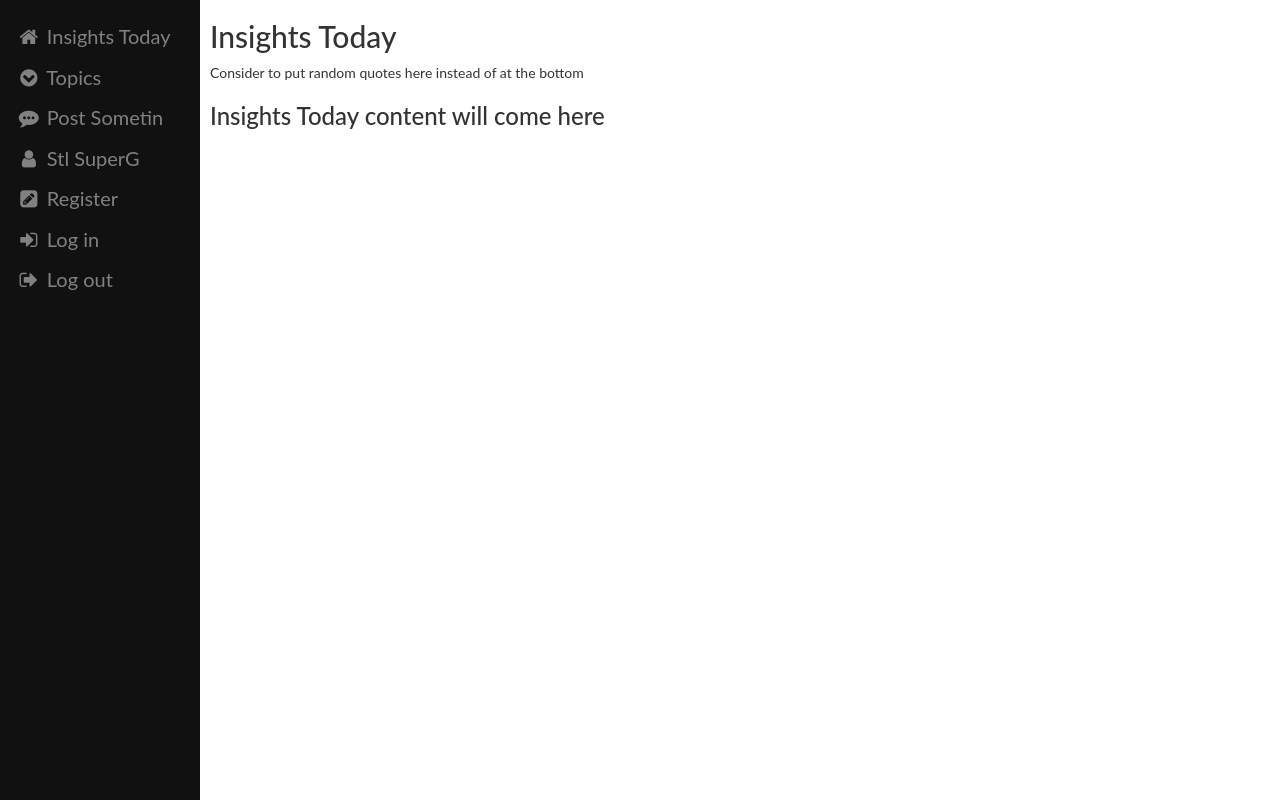
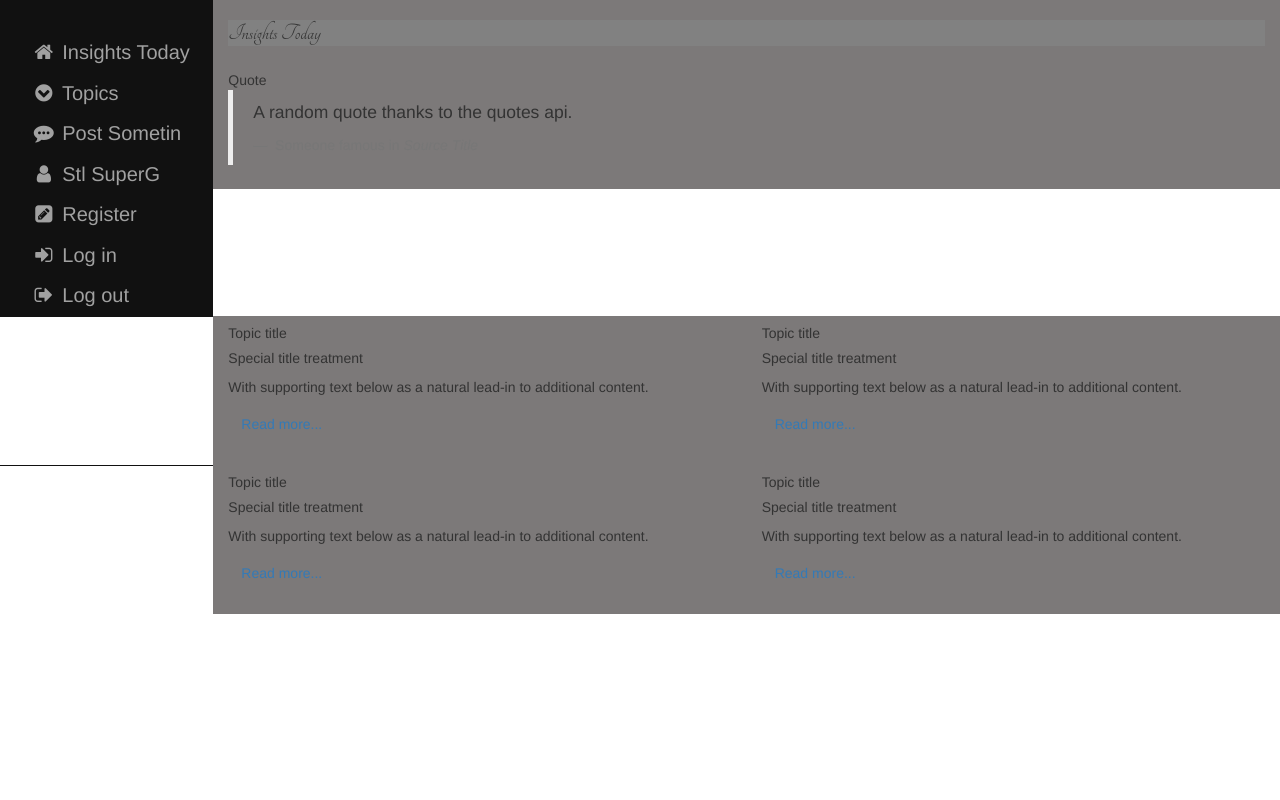
Before and after one commit to RkNyra/Insights-Today, a Flask app: page / in a window 1280 px wide. Run offline with Flask 2, Linux system fonts and the light colour scheme; some libraries are stand-ins or nearby versions; some web fonts are replaced.

Commit message:
create the application's landing page which is the first page users get on visiting the site

```diff
--- a/app/static/css/custom.css
+++ b/app/static/css/custom.css
@@ -1,35 +1,46 @@
-body {font-family: "Lato", sans-serif;}
+.homeHeading {
+    font-family: 'Tangerine', cursive;
+    margin-bottom: 3vh;
+    background-color: #818181;
+}
 
 .sidebar {
   height: 100%;
-  width: 200px;
-  position: fixed;
-  z-index: 1;
-  top: 0;
-  left: 0;
+  position: sticky;
   background-color: #111;
-  overflow-x: hidden;
-  padding-top: 16px;
+  margin-top: 2vh;
+  padding-top: 2vh;
 }
 
 .sidebar a {
   padding: 6px 8px 6px 16px;
   text-decoration: none;
   font-size: 20px;
-  color: #818181;
+  color: #a1a1a1;
   display: block;
 }
 
 .sidebar a:hover {
-  color: #f1f1f1;
+  color: #faf5f5;
 }
 
-.main {
-  margin-left: 200px;
-  padding: 0px 10px;
+.grayBackground {
+    background-color: #7c7979;
+}
+.blackBackground {
+    background-color: #111;
+}
+.card {
+    margin-bottom: 3vh;
 }
 
 @media screen and (max-height: 450px) {
   .sidebar {padding-top: 15px;}
   .sidebar a {font-size: 18px;}
 }
+@media screen and (height: 1024px) {
+  .forIpad {margin-top: -24vh;}
+}
+@media screen and (height: 1366px) {
+  .forIpad {margin-top: -7vh;}
+}
--- a/app/templates/base.html
+++ b/app/templates/base.html
@@ -10,5 +10,7 @@
 
 <!-- Nav-bar block -->
 {% block navbar %}
+<div class="container-fluid">
 {% include 'navbar.html' %}
+</div>
 {% endblock %}
--- a/app/templates/index.html
+++ b/app/templates/index.html
@@ -1,6 +1,65 @@
-{% extends 'base.html'%}
-{% import 'bootstrap/wtf.html' as wtf%}
+{% extends 'base.html'%} {% import 'bootstrap/wtf.html' as wtf%} {% block
+content %}
 
-{% block content %}
-<h3 class="main">Insights Today content will come here</h3>
+<div class="container-fluid">
+  <div class="row">
+    <div class="col-md-2 blackBackground"></div>
+    <div class="col-md-5 grayBackground forIpad">
+      <div class="card">
+        <h5 class="card-header">Topic title</h5>
+        <div class="card-body">
+          <h5 class="card-title">Special title treatment</h5>
+          <p class="card-text">
+            With supporting text below as a natural lead-in to additional
+            content.
+          </p>
+          <a href="#" class="btn btn-outline-primary">Read more...</a>
+        </div>
+      </div>
+    </div>
+    <div class="col-md-5 grayBackground forIpad">
+      <div class="card">
+        <h5 class="card-header">Topic title</h5>
+        <div class="card-body">
+          <h5 class="card-title">Special title treatment</h5>
+          <p class="card-text">
+            With supporting text below as a natural lead-in to additional
+            content.
+          </p>
+          <a href="#" class="btn btn-outline-primary">Read more...</a>
+        </div>
+      </div>
+    </div>
+  </div>
+  <div class="row">
+        <div class="col-md-2 blackBackground"></div>
+        <div class="col-md-5 grayBackground">
+          <div class="card">
+            <h5 class="card-header">Topic title</h5>
+            <div class="card-body">
+              <h5 class="card-title">Special title treatment</h5>
+              <p class="card-text">
+                With supporting text below as a natural lead-in to additional
+                content.
+              </p>
+              <a href="#" class="btn btn-outline-primary">Read more...</a>
+            </div>
+          </div>
+        </div>
+        <div class="col-md-5 grayBackground">
+          <div class="card">
+            <h5 class="card-header">Topic title</h5>
+            <div class="card-body">
+              <h5 class="card-title">Special title treatment</h5>
+              <p class="card-text">
+                With supporting text below as a natural lead-in to additional
+                content.
+              </p>
+              <a href="#" class="btn btn-outline-primary">Read more...</a>
+            </div>
+          </div>
+        </div>
+      </div>
+</div>
+
 {% endblock %}
--- a/app/templates/navbar.html
+++ b/app/templates/navbar.html
@@ -1,14 +1,37 @@
+<!-- Navbar on every page -->
+<div class="row">
+  <div class="col-md-2 blackBackground">
     <div class="sidebar">
       <a href="#home"><i class="fa fa-fw fa-home"></i> Insights Today</a>
-  <a href="#topics"><i class="fa fa-fw fa-chevron-circle-down"></i> Topics</a>
-  <a href="#postsomething"><i class="fa fa-fw fa-commenting"></i> Post Sometin</a>
+      <a href="#topics"
+        ><i class="fa fa-fw fa-chevron-circle-down"></i> Topics</a
+      >
+      <a href="#postsomething"
+        ><i class="fa fa-fw fa-commenting"></i> Post Sometin</a
+      >
       <a href="#myprofile"><i class="fa fa-fw fa-user"></i> Stl SuperG </a>
       <a href="#register"><i class="fa fa-fw fa-pencil-square"></i> Register</a>
       <a href="#login"> <i class="fa fa-fw fa-sign-in"></i> Log in</a>
       <a href="#logout"> <i class="fa fa-fw fa-sign-out"></i> Log out</a>
     </div>
+  </div>
 
-<div class="main">
-  <h2>Insights Today</h2>
-  <p>Consider to put random quotes here instead of at the bottom</p>
+  <!-- content on every page -->
+  <div class="col-md-10 grayBackground">
+    <h3 class="homeHeading display-3">Insights Today</h3>
+
+    <div class="card">
+      <div class="card-header">
+        Quote
       </div>
+      <div class="card-body">
+        <blockquote class="blockquote mb-0">
+          <p>A random quote thanks to the quotes api.</p>
+          <footer class="blockquote-footer">
+            Someone famous in <cite title="Source Title">Source Title</cite>
+          </footer>
+        </blockquote>
+      </div>
+    </div>
+  </div>
+</div>
```
Lines whose indentation alone changed are shown as unchanged.
